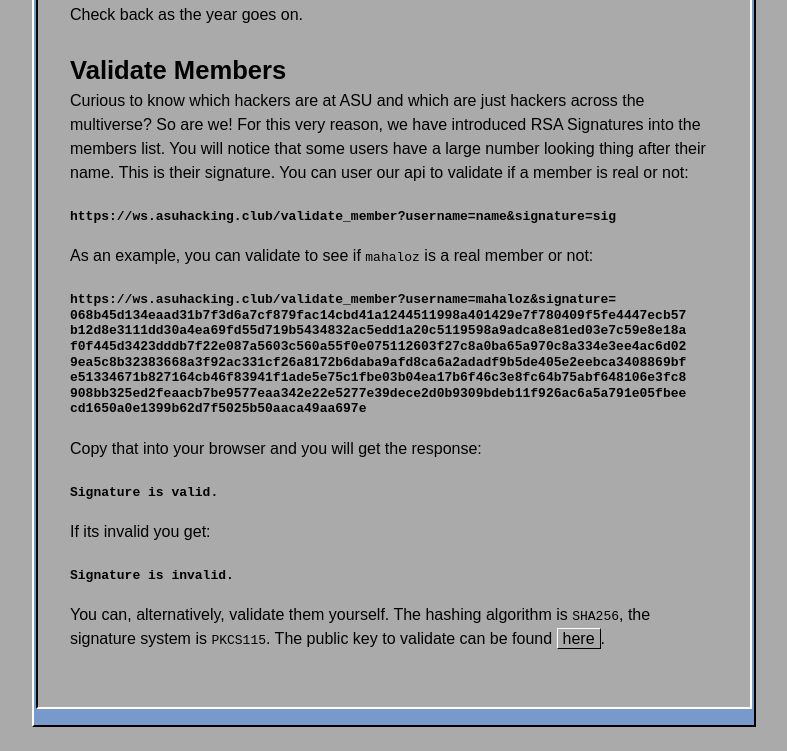
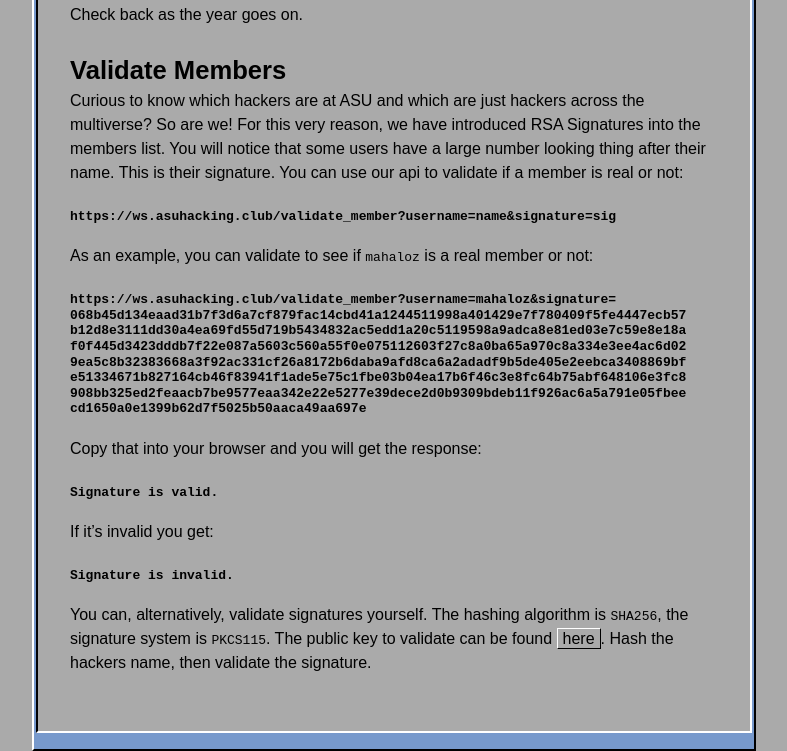
Before and after one commit to ASU-Hacking-Club/asuhacking.club, a Jekyll site: the page built from _posts/2021-08-25-hackers-2021.md, in a window 1280 px wide and 1400 px high, scrolled down 931 px, cut to the strip 649-1400 px from the top of the window. Shown: the whole strip, without its empty margins (246-1033 px from the left). Built offline with Jekyll 4.4.1, drawn with Linux system fonts in a browser that asks for light colours; before the commit the page ends 2307 px from its top, so only the background shows below that.

Commit message:
fix wording

````diff
--- a/_posts/2021-08-25-hackers-2021.md
+++ b/_posts/2021-08-25-hackers-2021.md
@@ -31,7 +31,7 @@
 Check back as the year goes on.
 
 ## Validate Members
-Curious to know which hackers are at ASU and which are just hackers across the multiverse? So are we! For this very reason, we have introduced RSA Signatures into the members list. You will notice that some users have a large number looking thing after their name. This is their signature. You can user our api to validate if a member is real or not:
+Curious to know which hackers are at ASU and which are just hackers across the multiverse? So are we! For this very reason, we have introduced RSA Signatures into the members list. You will notice that some users have a large number looking thing after their name. This is their signature. You can use our api to validate if a member is real or not:
 
 ```
 https://ws.asuhacking.club/validate_member?username=name&signature=sig
@@ -56,10 +56,10 @@
 Signature is valid.
 ```
 
-If its invalid you get:
+If it's invalid you get:
 
 ```
 Signature is invalid.
 ```
 
-You can, alternatively, validate them yourself. The hashing algorithm is `SHA256`, the signature system is `PKCS115`. The public key to validate can be found [here](https://github.com/ASU-Hacking-Club/asuhacking.club/blob/main/files/members.pub).
+You can, alternatively, validate signatures yourself. The hashing algorithm is `SHA256`, the signature system is `PKCS115`. The public key to validate can be found [here](https://github.com/ASU-Hacking-Club/asuhacking.club/blob/main/files/members.pub). Hash the hackers name, then validate the signature.
````
